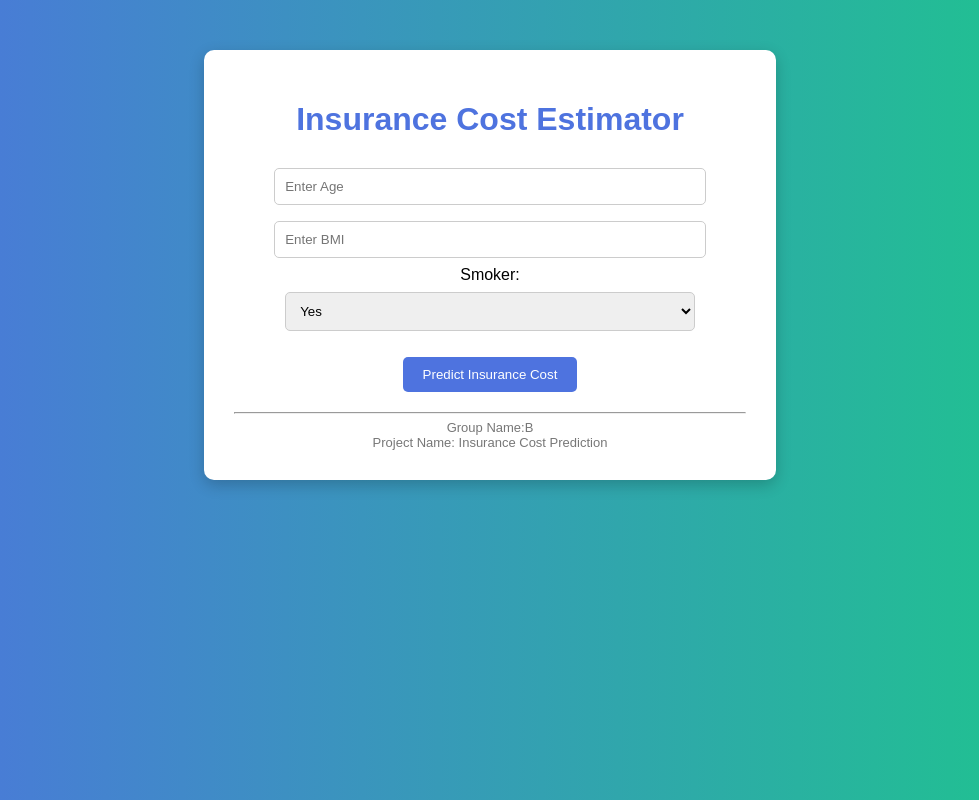
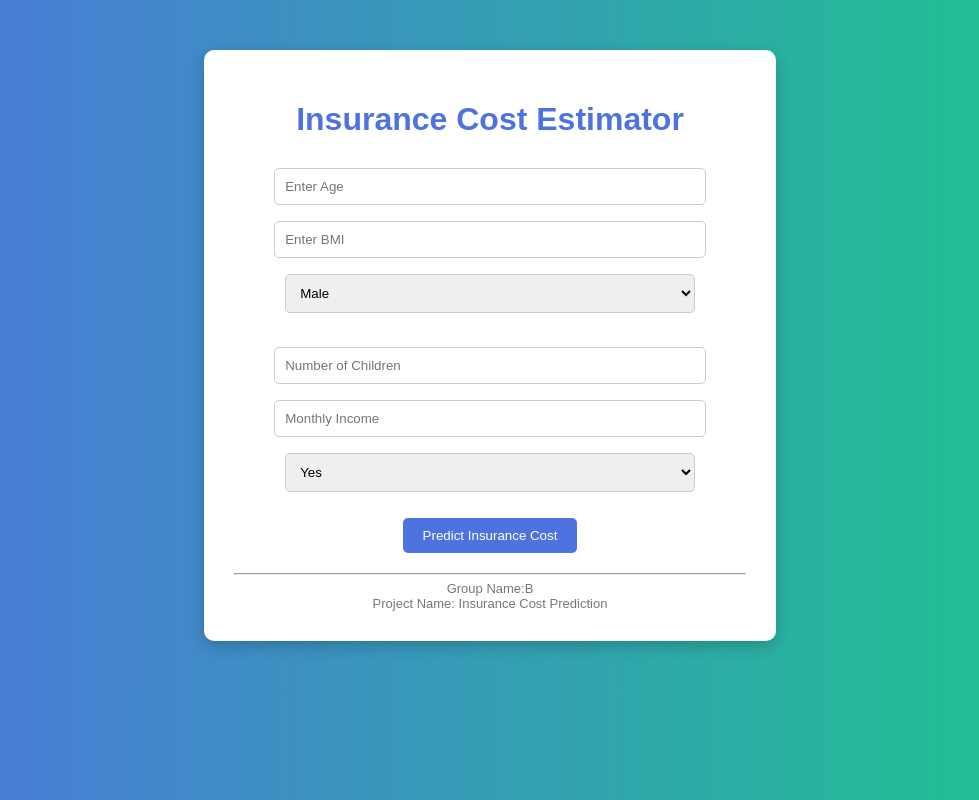
Before and after one commit to khushi725/insurance-cost-prediction, a Flask app: page / in a window 1280 px wide. Shown: the whole page, without its empty margins (150-1129 px from the left). Run offline with Flask 3, Linux system fonts and the light colour scheme; parts of the project's set-up code (start-up, migrations or seed data) failed here and were passed over.

Commit message:
Added new features

```diff
--- a/app.py
+++ b/app.py
@@ -12,11 +12,19 @@ def home():
 
 @app.route("/predict", methods=["POST"])
 def predict():
-    features = [float(x) for x in request.form.values()]
-    final_features = [np.array(features)]
-    prediction = model.predict(final_features)
+    age = float(request.form["age"])
+    bmi = float(request.form["bmi"])
+    smoker = float(request.form["smoker"])
+    gender = float(request.form["gender"])
+    children = float(request.form["children"])
+    income = float(request.form["income"])
 
-    return render_template("index.html", prediction_text="Estimated Insurance Cost: ₹ {:.2f}".format(prediction[0]))
+    features = np.array([[age, bmi, smoker, gender, children, income]])
+
+    prediction = model.predict(features)
+
+    return render_template("index.html",
+                          prediction_text="Estimated Insurance Cost: ₹ {:.2f}".format(prediction[0]))
 
 if __name__ == "__main__":
     app.run(debug=True)
--- a/templates/index.html
+++ b/templates/index.html
@@ -79,7 +79,17 @@
 
         <input type="number" step="0.01" name="bmi" placeholder="Enter BMI" required><br>
 
-        <label>Smoker:</label><br>
+        <!-- NEW FIELDS -->
+
+        <select name="gender">
+            <option value="1">Male</option>
+            <option value="0">Female</option>
+        </select><br><br>
+
+        <input type="number" name="children" placeholder="Number of Children" required><br>
+
+        <input type="number" name="income" placeholder="Monthly Income" required><br>
+
         <select name="smoker">
             <option value="1">Yes</option>
             <option value="0">No</option>
--- a/train_model.py
+++ b/train_model.py
@@ -10,7 +10,7 @@ data = pd.read_csv("insurance.csv")
 data['smoker'] = data['smoker'].map({'yes': 1, 'no': 0})
 
 # Select features
-X = data[['age', 'bmi', 'smoker']]
+X = data[["age", "bmi", "smoker", "gender", "children", "income"]]
 y = data['charges']
 
 # Train-test split
```
